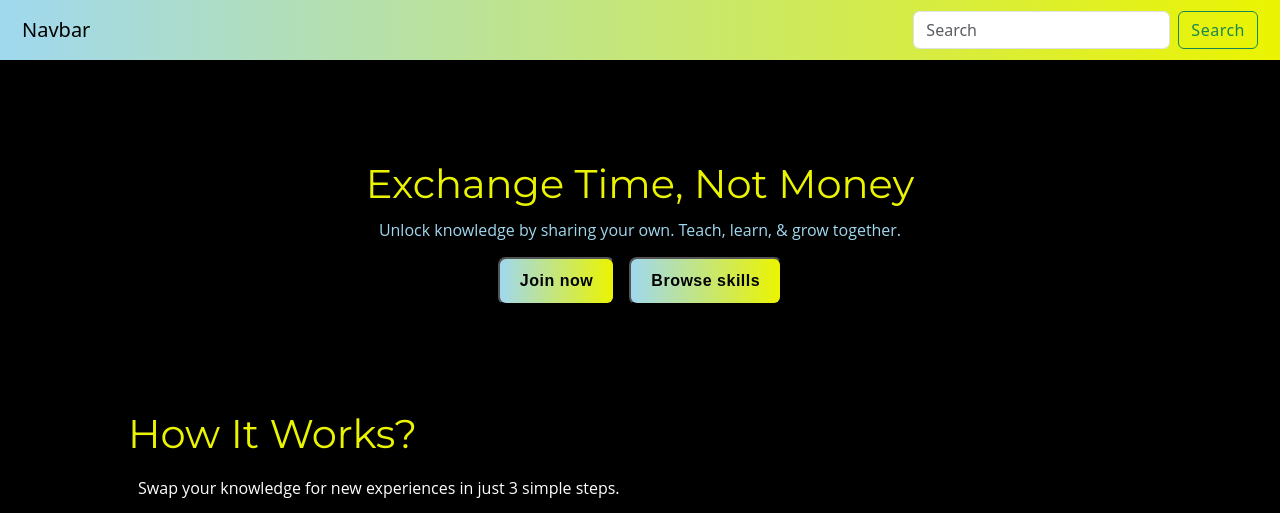
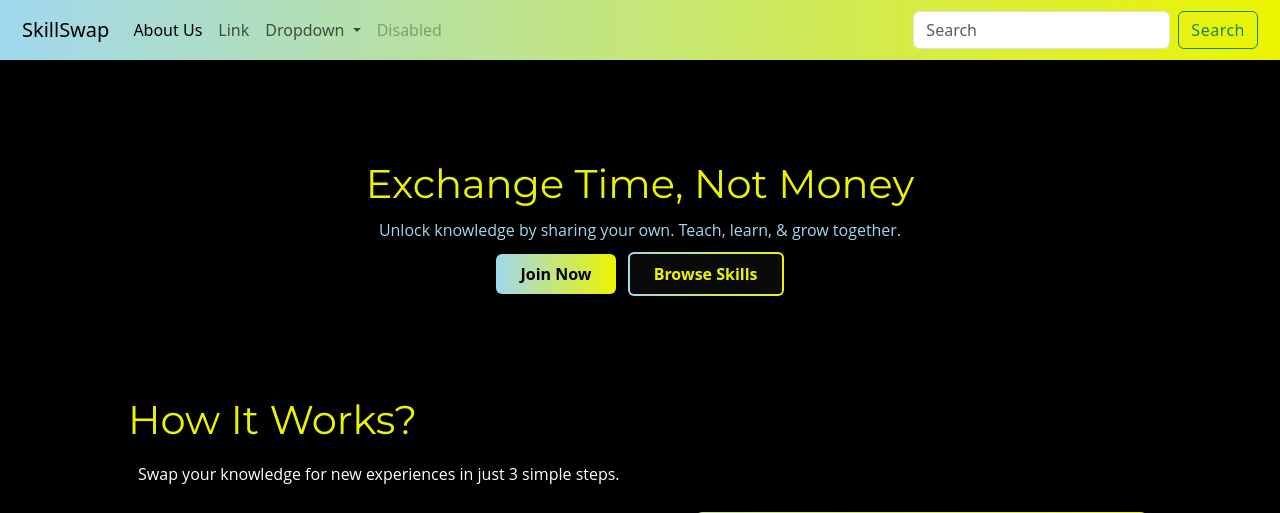
Before and after one commit to Isoo-Pal/TalentBridge, a Django app: page / in a window 1280 px wide. Shown: the top 513 px of the page. Run offline with Django 4.2, Linux system fonts and the light colour scheme.

Commit message:
Added About Us Page

```diff
--- a/TalentBridge/myapp/templates/myapp/inc/header.html
+++ b/TalentBridge/myapp/templates/myapp/inc/header.html
@@ -1,6 +1,6 @@
 
 
-<nav class="navbar custom-navbar">
+{% comment %} <nav class="navbar custom-navbar">
   <div class="container-fluid">
     <a class="navbar-brand">Navbar</a>
     <form class="d-flex" role="search">
@@ -8,4 +8,41 @@
       <button class="btn btn-outline-success" type="submit">Search</button>
     </form>
   </div>
+</nav> {% endcomment %}
+
+<nav class="navbar custom-navbar navbar-expand-lg bg-body-tertiary">
+  <div class="container-fluid">
+    <a class="navbar-brand" href="{% url 'home' %}">SkillSwap</a>
+    <button class="navbar-toggler" type="button" data-bs-toggle="collapse" data-bs-target="#navbarSupportedContent" aria-controls="navbarSupportedContent" aria-expanded="false" aria-label="Toggle navigation">
+      <span class="navbar-toggler-icon"></span>
+    </button>
+    <div class="collapse navbar-collapse" id="navbarSupportedContent">
+      <ul class="navbar-nav me-auto mb-2 mb-lg-0">
+        <li class="nav-item">
+          <a class="nav-link active" aria-current="page" href="{% url 'about-us' %}">About Us</a>
+        </li>
+        <li class="nav-item">
+          <a class="nav-link" href="#">Link</a>
+        </li>
+        <li class="nav-item dropdown">
+          <a class="nav-link dropdown-toggle" href="#" role="button" data-bs-toggle="dropdown" aria-expanded="false">
+            Dropdown
+          </a>
+          <ul class="dropdown-menu">
+            <li><a class="dropdown-item" href="#">Action</a></li>
+            <li><a class="dropdown-item" href="#">Another action</a></li>
+            <li><hr class="dropdown-divider"></li>
+            <li><a class="dropdown-item" href="#">Something else here</a></li>
+          </ul>
+        </li>
+        <li class="nav-item">
+          <a class="nav-link disabled" aria-disabled="true">Disabled</a>
+        </li>
+      </ul>
+      <form class="d-flex" role="search">
+        <input class="form-control me-2" type="search" placeholder="Search" aria-label="Search"/>
+        <button class="btn btn-outline-success" type="submit">Search</button>
+      </form>
+    </div>
+  </div>
 </nav>
--- a/TalentBridge/myapp/templates/myapp/index.html
+++ b/TalentBridge/myapp/templates/myapp/index.html
@@ -7,8 +7,8 @@
 
 <p style = "margin: 10px 0;">Unlock knowledge by sharing your own. Teach, learn, & grow together.</p>
 
-<button>Join now</button>
-<button>Browse skills</button>
+<a href="#" class="btn btn-warning text-dark fw-semibold px-4 py-2" style="margin-right:8px;">Join Now</a>
+<a href="#" class="btn btn-outline-warning fw-semibold px-4 py-2">Browse Skills</a>
 </div>
 
 <div class="howitWorks">
--- a/TalentBridge/myapp/urls.py
+++ b/TalentBridge/myapp/urls.py
@@ -4,4 +4,5 @@ from . import views
 urlpatterns = [
     # path('admin/', admin.site.urls),
     path('', views.home, name = "home"),
+    path('about-us/', views.aboutUs, name = "about-us"),
 ]
--- a/TalentBridge/myapp/views.py
+++ b/TalentBridge/myapp/views.py
@@ -4,3 +4,6 @@ from django.http import HttpResponse
 
 def home(request):
     return render(request, "myapp/index.html")
+
+def aboutUs(request):
+    return render(request, "myapp/aboutUs.html")
--- a/TalentBridge/static/css/style.css
+++ b/TalentBridge/static/css/style.css
@@ -36,17 +36,9 @@ button {
 .upperBody p{
     color: #A0D8EF;
 }
-.upperBody button{
-    margin: 5px;
-    padding: 10px 20px;
-    color: black;
-    background : linear-gradient(90deg, #A0D8EF, #EBF400);
-    border-radius: 8px;
-    cursor: pointer;
-}
-.upperBody button:hover{
+/* .upperBody button:hover{
   transform: scale(1.05);
-}
+} */
 
 /* .card-img-top{
   border-radius: 5px;
```
Also changed, not shown: TalentBridge/myapp/templates/myapp/aboutUs.html (added, +60 -0 lines), TalentBridge/static/images/profile.jpg (added).
